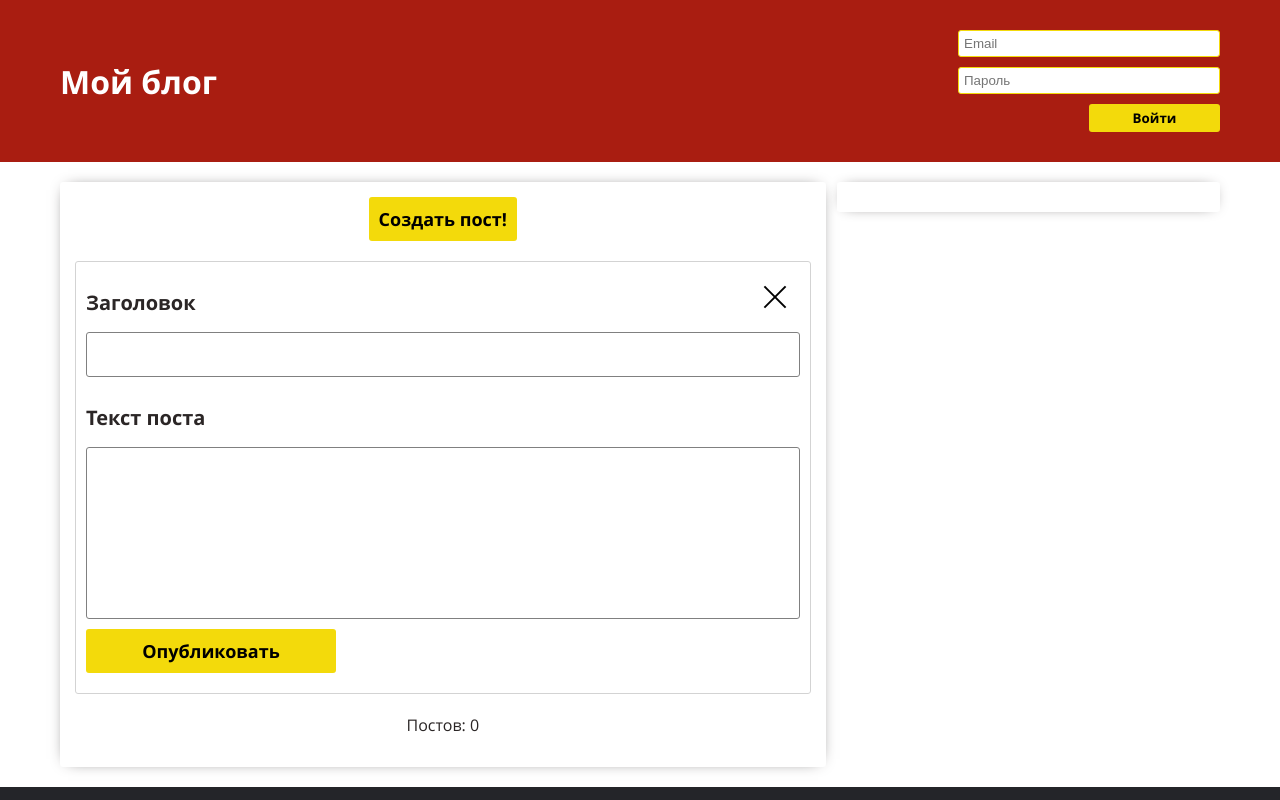
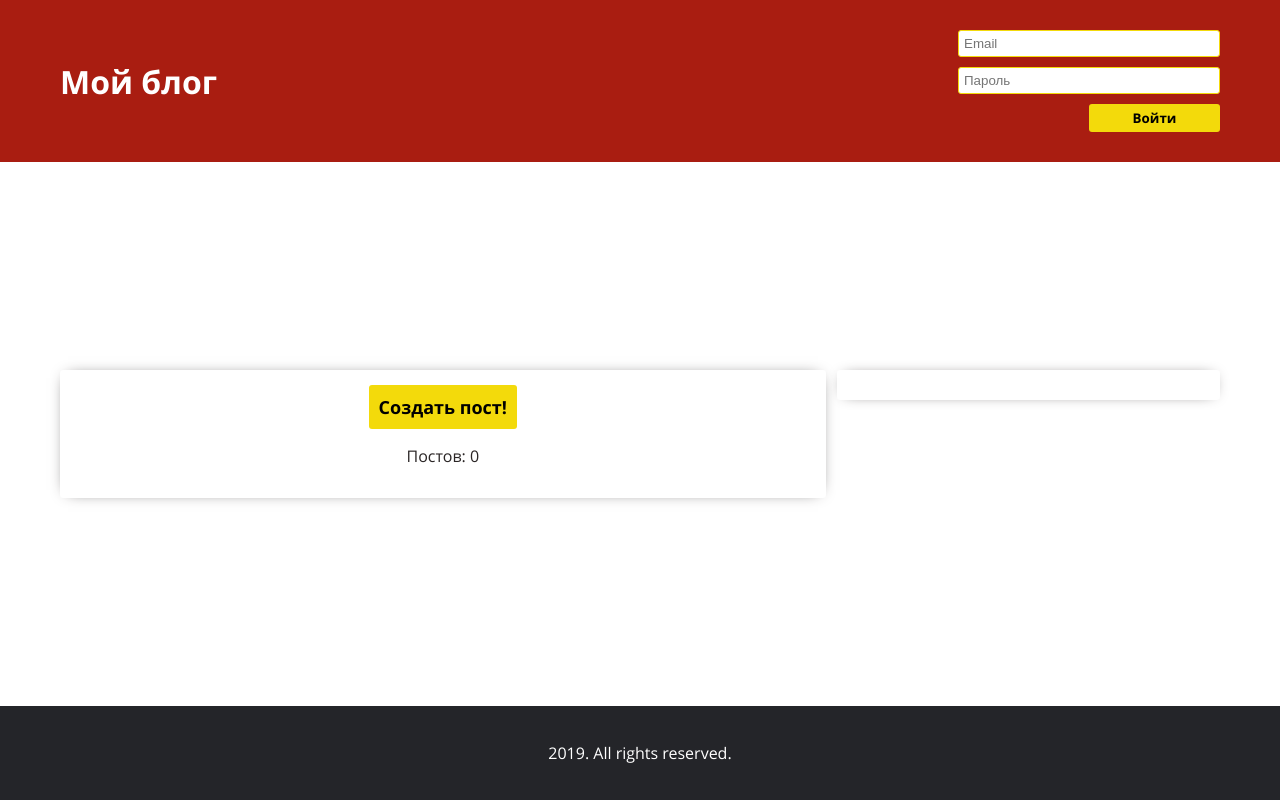
Before and after one commit to Skaper777/blog-on-vue, a Vue app: page / in a window 1280 px wide. Built offline with nearby package versions, Linux system fonts and the light colour scheme.

Commit message:
27.10.19

```diff
--- a/src/App.vue
+++ b/src/App.vue
@@ -26,15 +26,18 @@ export default {
 <style lang="sass">
   body
     margin: 0
+    height: 100%
     font-family: 'Open Sans', Arial, sans-serif
     color: #2b2626
 
   .page
     overflow-x: hidden
-    display: grid
-    grid-auto-flow: row
+    display: flex
+    flex-direction: column
+    justify-content: space-between
     width: 100%
-    height: 100vh
+    height: 100%
+    min-height: 100vh
     min-width: 320px
     text-align: center
 </style>
--- a/src/pages/index.vue
+++ b/src/pages/index.vue
@@ -3,11 +3,11 @@
     <div class="container">
       <div class="container__left">
 
-        <button class="main-page__create-post">Создать пост!</button>
+        <button @click="createForm" class="main-page__create-post">Создать пост!</button>
 
-        <div class="post-form">
+        <div ref="form" class="post-form">
           <h2 class="post-form__title">Заголовок</h2>
-          <button class="post-form__close">Close</button>
+          <button @click="deleteForm" class="post-form__close">Close</button>
           <input v-model="newPost.title" type="text" class="post-form__title">
           <h2 class="post-form__title">Текст поста</h2>
           <textarea v-model="newPost.text" class="post-form__text"></textarea>
@@ -61,6 +61,12 @@ export default {
     },
     deletePost(index) {
       this.posts.splice(index, 1)
+    },
+    deleteForm() {
+      this.$refs.form.style = 'display: none'
+    },
+    createForm() {
+      this.$refs.form.style = 'display: flex'
     }
   },
 
@@ -89,7 +95,7 @@ export default {
 
   .post-form
     position: relative
-    display: flex
+    display: none
     flex-direction: column
     margin: 20px auto
     border: 1px solid lightgrey
@@ -139,10 +145,12 @@ export default {
 
     input,
     textarea
+      width: 100%
       padding: 10px
       border-radius: 3px
       margin-bottom: 10px
       border: 1px solid grey
+      box-sizing: border-box
 
     textarea
       resize: none
```
Also changed, not shown: src/components/header.vue (line endings or trailing spaces).
